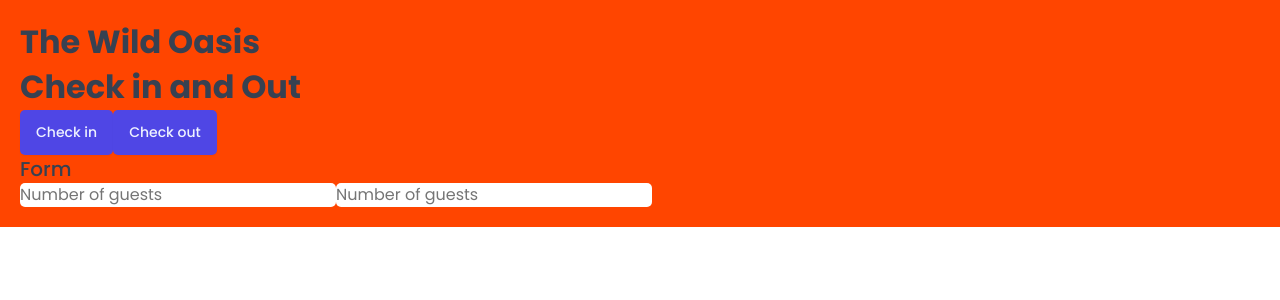
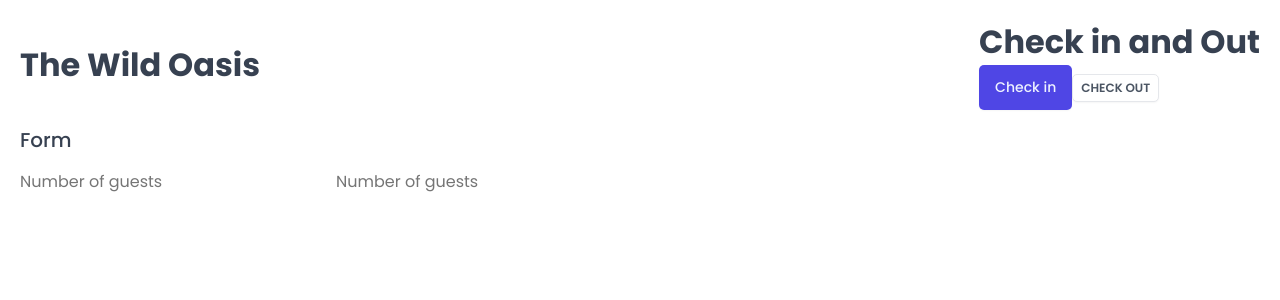
Before and after one commit to adelana107/Internal-Hotel-Management-App, a React (Vite) app: page / in a window 1280 px wide. Shown: the top 300 px of the page. Built offline with nearby package versions, Linux system fonts and the light colour scheme; a web font is replaced by a local one.

Commit message:
Building More Reusable Styled Components

```diff
--- a/src/App.jsx
+++ b/src/App.jsx
@@ -3,9 +3,9 @@ import GlobalStyles from "./styles/GlobalStyles";
 import Button from "./ui/Button.jsx";
 import Input from "./ui/Input.jsx";
 import Heading from "./ui/Heading.jsx";
+import Row from "./ui/Row.jsx";
 
 const StyledApp = styled.div`
-  background-color: orangered;
   padding: 20px;
 `;
 
@@ -14,16 +14,31 @@ function App() {
     <>
       <GlobalStyles />
       <StyledApp>
+        <Row>
+          <Row type="horizontal">
             <Heading type="h1">The Wild Oasis</Heading>
 
+            <div>
               <Heading type="h2">Check in and Out </Heading>
 
               <Button onClick={() => alert("check in")}>Check in</Button>
-        <Button onClick={() => alert("check out")}>Check out</Button>
+              <Button
+                variation="secondary"
+                size="small"
+                onClick={() => alert("check out")}
+              >
+                Check out
+              </Button>
+            </div>
+          </Row>
+          <Row type="vertical">
             <Heading as="h3">Form</Heading>
-
+            <form>
               <Input type="number" placeholder="Number of guests" />
               <Input type="number" placeholder="Number of guests" />
+            </form>
+          </Row>
+        </Row>
       </StyledApp>
     </>
   );
--- a/src/ui/Button.jsx
+++ b/src/ui/Button.jsx
@@ -51,13 +51,15 @@ const variations = {
 const Button = styled.button`
   border: none;
   border-radius: var(--border-radius-sm);
-  cursor: pointer;
+
 
   box-shadow: var(--shadow-sm);
-  transition: background-color 0.2s;
 
-  &:hover {
-    background-color: var(--color-brand-700);
+  ${(props) => sizes[props.size]}
+    ${(props) => variations[props.variation]}
+
+
+
   }
 
   /* Default styling */
@@ -70,4 +72,9 @@ const Button = styled.button`
   ${(props) => sizes[props.$size] || ""}
 `;
 
+Button.defaultProps = {
+  variation: "primary",
+  size: "medium",
+};
+
 export default Button;
--- /dev/null
+++ b/src/ui/Row.jsx
@@ -0,0 +1,24 @@
+import styled, { css } from "styled-components";
+
+const Row = styled.div`
+  display: flex;
+  ${(props) =>
+    props.type === "horizontal" &&
+    css`
+      justify-content: space-between;
+      align-items: center;
+    `}
+
+  ${(props) =>
+    props.type === "vertical" &&
+    css`
+      flex-direction: column;
+      gap: 1.6rem;
+    `}
+`;
+
+Row.defaultProps = {
+  type: "vertical",
+};
+
+export default Row;
```
Lines whose indentation alone changed are shown as unchanged.
